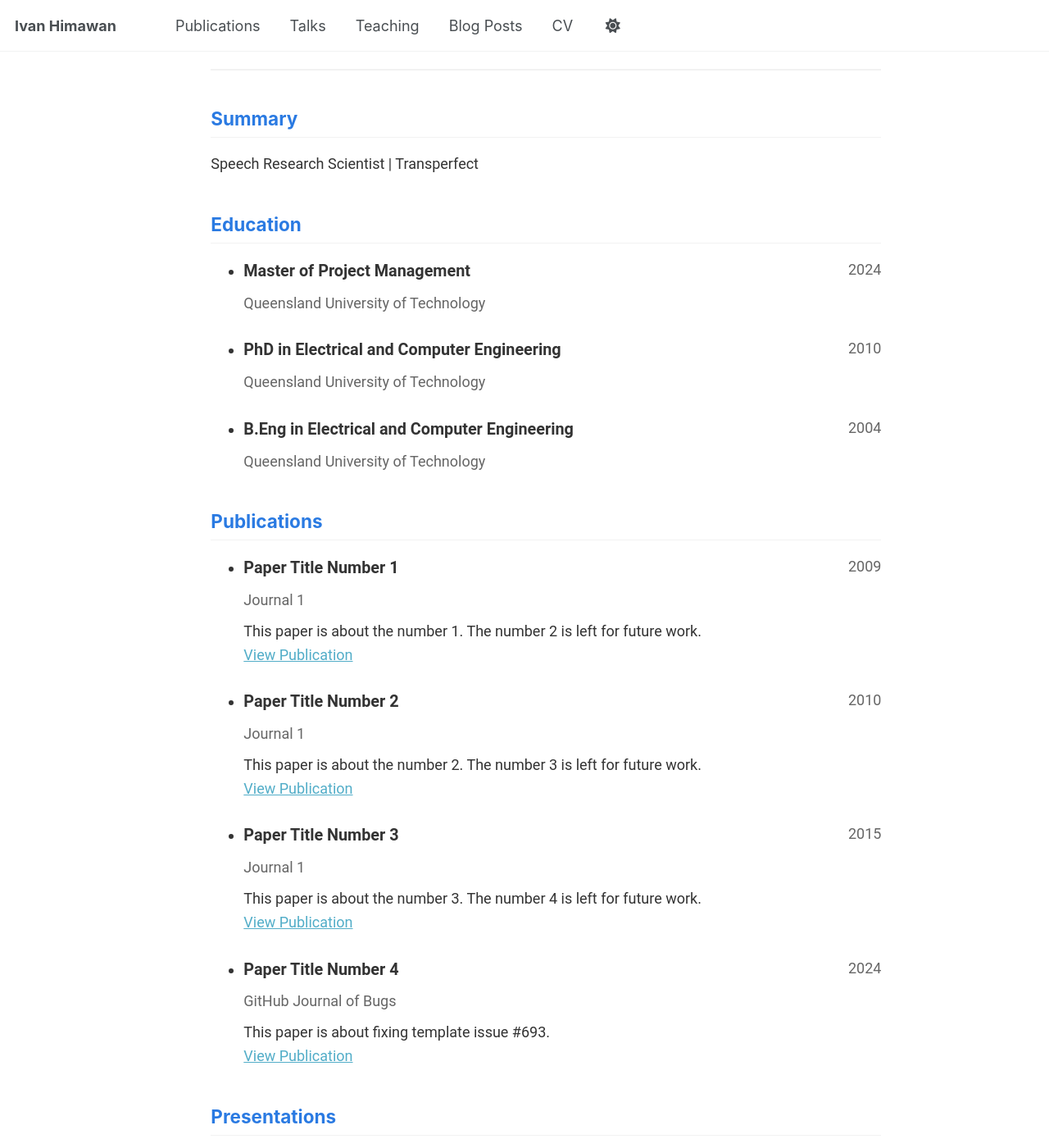
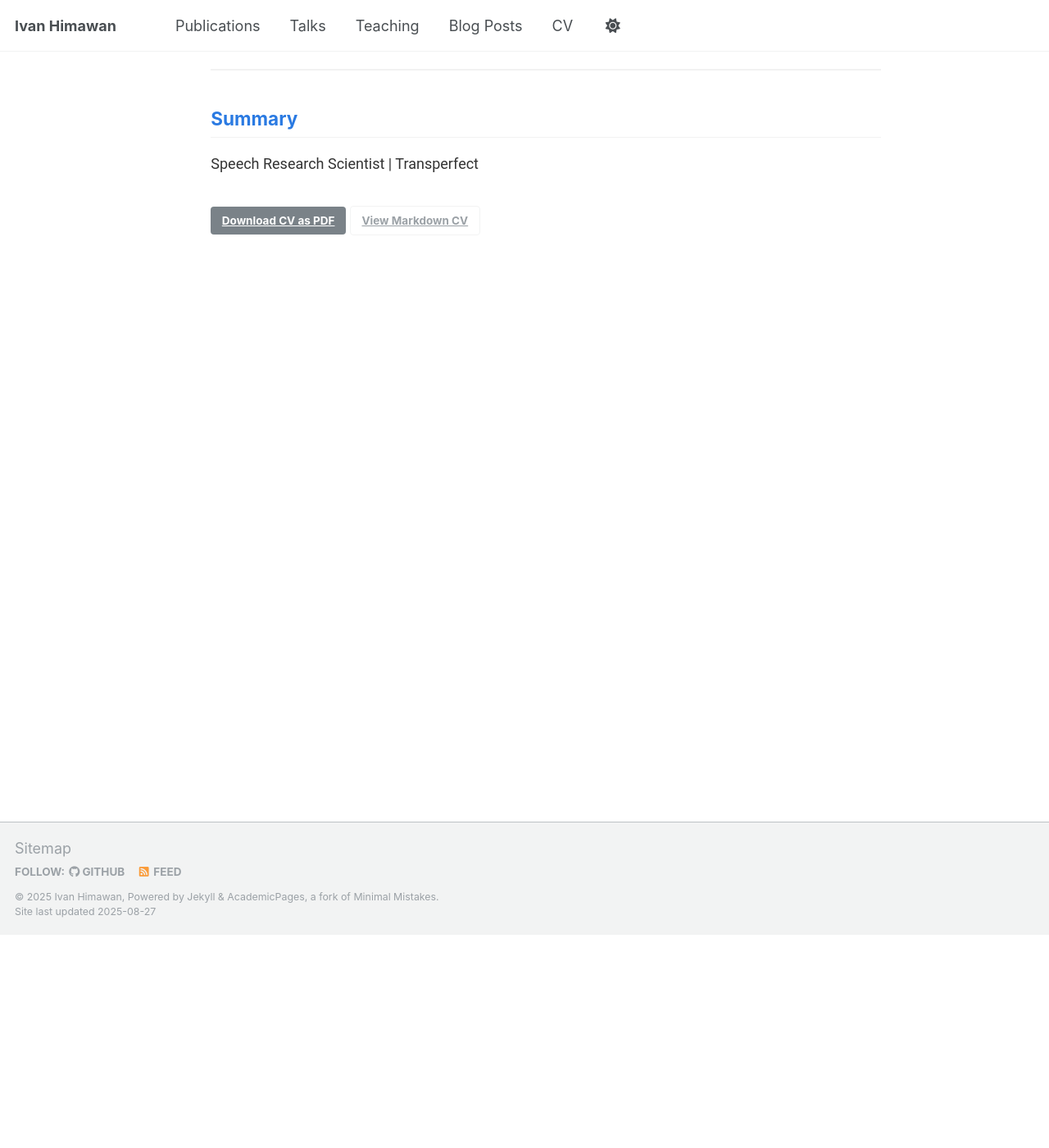
Before and after one commit to himaivan/profile, a Jekyll site: the page built from _pages/cv-json.md, in a window 1280 px wide and 1400 px high, scrolled down 260 px. Shown: the whole window at 82% size. Built offline with Jekyll 4.4.1, drawn with Linux system fonts in a browser that asks for light colours; some of the changed text lies outside the part shown.

Commit message:
update:v1.6

```diff
--- a/_data/cv.json
+++ b/_data/cv.json
@@ -32,107 +32,17 @@
   },
   "work": [],
   "education": [
-    {
-      "institution": "Queensland University of Technology",
-      "area": "Master of Project Management",
-      "studyType": "",
-      "startDate": "",
-      "endDate": "2024",
-      "gpa": null,
-      "courses": []
-    },
-    {
-      "institution": "Queensland University of Technology",
-      "area": "PhD in Electrical and Computer Engineering",
-      "studyType": "",
-      "startDate": "",
-      "endDate": "2010",
-      "gpa": null,
-      "courses": []
-    },
-    {
-      "institution": "Queensland University of Technology",
-      "area": "B.Eng in Electrical and Computer Engineering",
-      "studyType": "",
-      "startDate": "",
-      "endDate": "2004",
-      "gpa": null,
-      "courses": []
-    }
   ],
   "skills": [],
   "languages": [],
   "interests": [],
   "references": [],
   "publications": [
-    {
-      "name": "Paper Title Number 1",
-      "publisher": "Journal 1",
-      "releaseDate": "2009-10-01",
-      "website": "http://academicpages.github.io/files/paper1.pdf",
-      "summary": "This paper is about the number 1. The number 2 is left for future work."
-    },
-    {
-      "name": "Paper Title Number 2",
-      "publisher": "Journal 1",
-      "releaseDate": "2010-10-01",
-      "website": "http://academicpages.github.io/files/paper2.pdf",
-      "summary": "This paper is about the number 2. The number 3 is left for future work."
-    },
-    {
-      "name": "Paper Title Number 3",
-      "publisher": "Journal 1",
-      "releaseDate": "2015-10-01",
-      "website": "http://academicpages.github.io/files/paper3.pdf",
-      "summary": "This paper is about the number 3. The number 4 is left for future work."
-    },
-    {
-      "name": "Paper Title Number 4",
-      "publisher": "GitHub Journal of Bugs",
-      "releaseDate": "2024-02-17",
-      "website": "http://academicpages.github.io/files/paper3.pdf",
-      "summary": "This paper is about fixing template issue #693."
-    }
   ],
   "presentations": [
-    {
-      "name": "Talk 1 on Relevant Topic in Your Field",
-      "event": "UC San Francisco, Department of Testing",
-      "date": "2012-03-01",
-      "location": "San Francisco, CA, USA",
-      "description": ""
-    },
-    {
-      "name": "Tutorial 1 on Relevant Topic in Your Field",
-      "event": "UC-Berkeley Institute for Testing Science",
-      "date": "2013-03-01",
-      "location": "Berkeley, CA, USA",
-      "description": ""
-    },
   ],
   "teaching": [
-    {
-      "course": "Artificial Intelligence",
-      "institution": "Queensland University of Technology",
-      "date": "2018-01-01",
-      "role": "Master and undergraduate courses",
-      "description": ""
-    },
-    {
-      "course": "Teaching experience 2",
-      "institution": "University 1, Department",
-      "date": "2015-01-01",
-      "role": "Workshop",
-      "description": ""
-    }
   ],
   "portfolio": [
-    {
-      "name": "Portfolio item number 1",
-      "category": "portfolio",
-      "date": "",
-      "url": "",
-      "description": "Short description of portfolio item number 1<br/><img src='/images/500x300.png'>"
-    }
   ]
 }
```
Also changed, not shown: files/bibtex1.bib (deleted, +0 -10 lines), 6 other files.
